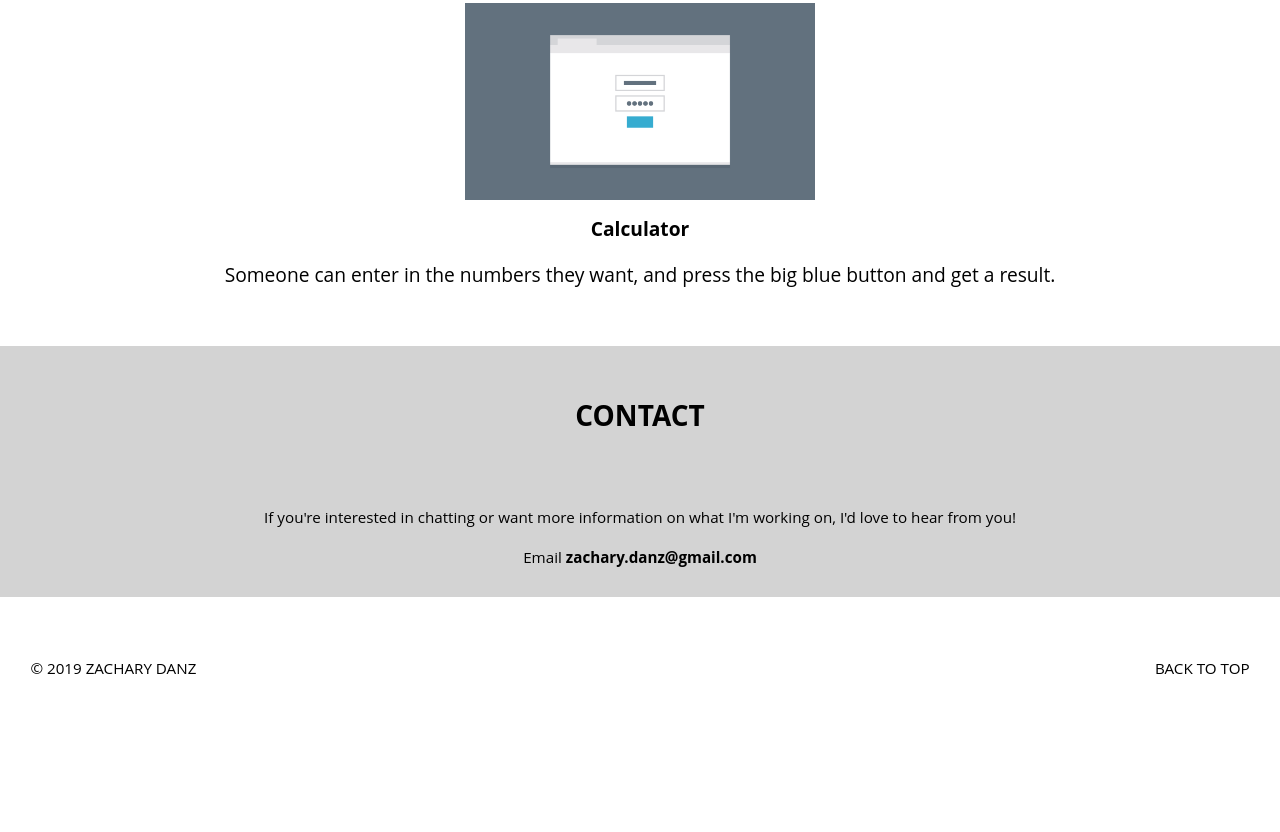
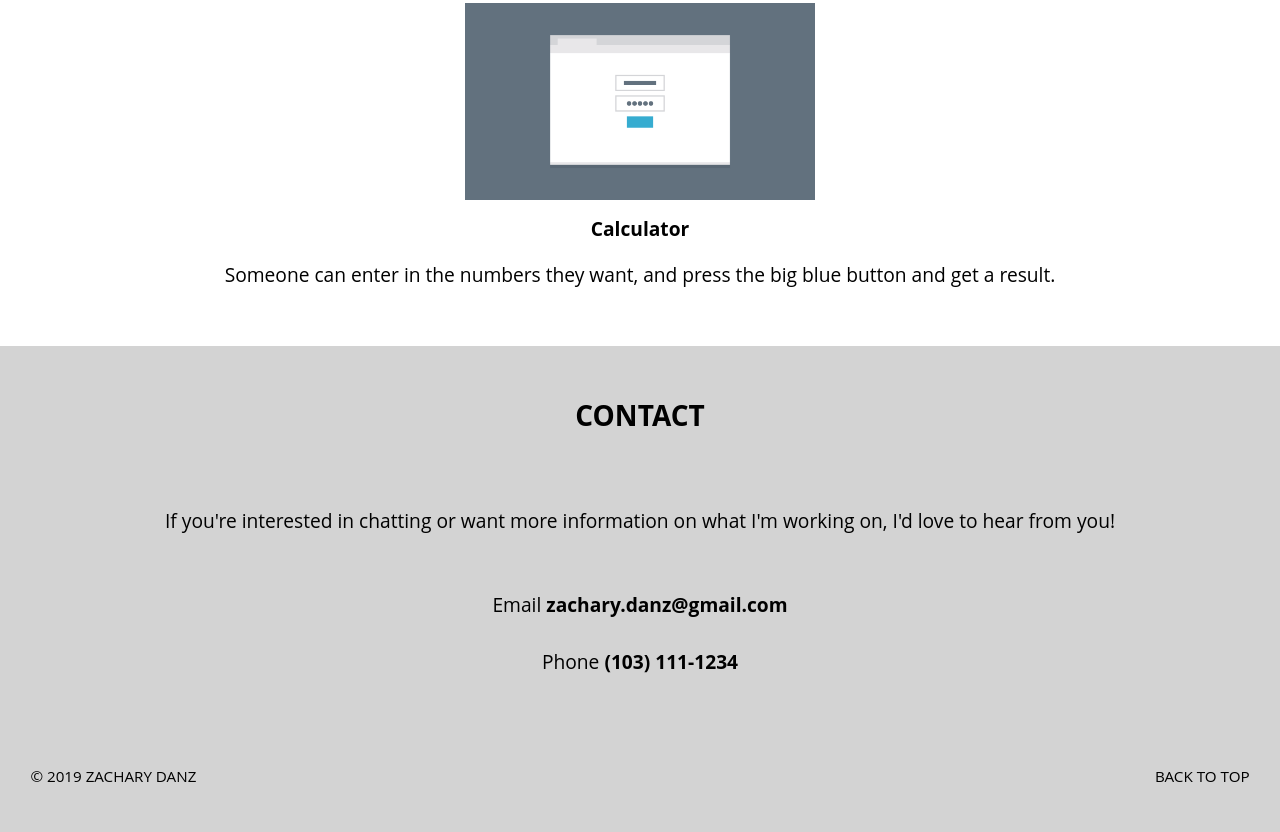
Before and after one commit to zachdanz/Unit-02-Project, a plain HTML site: page index.html in a window 1280 px wide. Shown: the part 2614-3446 px from the top of the page. Before the commit the page ends 3338 px from the top, so only its background shows below. Drawn offline with Linux system fonts and the light colour scheme.

Commit message:
CSS and html adjustment

```diff
--- a/css/styles.css
+++ b/css/styles.css
@@ -79,9 +79,10 @@ header {
 }
 
 .contact p {
+    font-size: 1.2em;
     padding-bottom: 30px;
-    margin-bottom: 0;
-    margin-top: 0;
+    margin: 0 auto;
+    width: 90%;
     /* border-bottom: 2px solid darkgrey; */
 }
 
@@ -137,6 +138,10 @@ ul {
     width: 100%;
 }
 
+.wrap {
+
+}
+
 
 /* ---- Page Elements ---- */
 
--- a/index.html
+++ b/index.html
@@ -6,6 +6,7 @@
   </head>
 
   <body>
+    <div class="wrap">
         <header>
             <h1 class="name">Zach Danz</h1>
             <nav>
@@ -63,15 +64,17 @@
             </div> <!-- Container -->
 
             <div class="contact">
-            <h2 id="contact">Contact</h3>
-            <p>If you're interested in chatting or want more information on what I'm working on, I'd love to hear from you!
+                <h2 id="contact">Contact</h2>
+                <p>If you're interested in chatting or want more information on what I'm working on, I'd love to hear from you! <br><br> </p>
 
-            <br><br>Email <strong>zachary.danz@gmail.com</strong></p>
+                <p>Email <strong>zachary.danz@gmail.com</strong></p>
+                <p>Phone <strong>(103) 111-1234</strong></p>
 
             </div> <!-- Contact -->
         </main>
-    <footer>
-        <p style="float:left">&copy; 2019 Zachary Danz</p>
+    </div> <!-- Wrap -->
+    <footer style="background-color: lightgray;">
+        <p style=>&copy; 2019 Zachary Danz</p>
         <p style="float:right"><a href="#">Back to top</a></p>
     </footer>
   </body>
```
Lines whose indentation alone changed are shown as unchanged.
